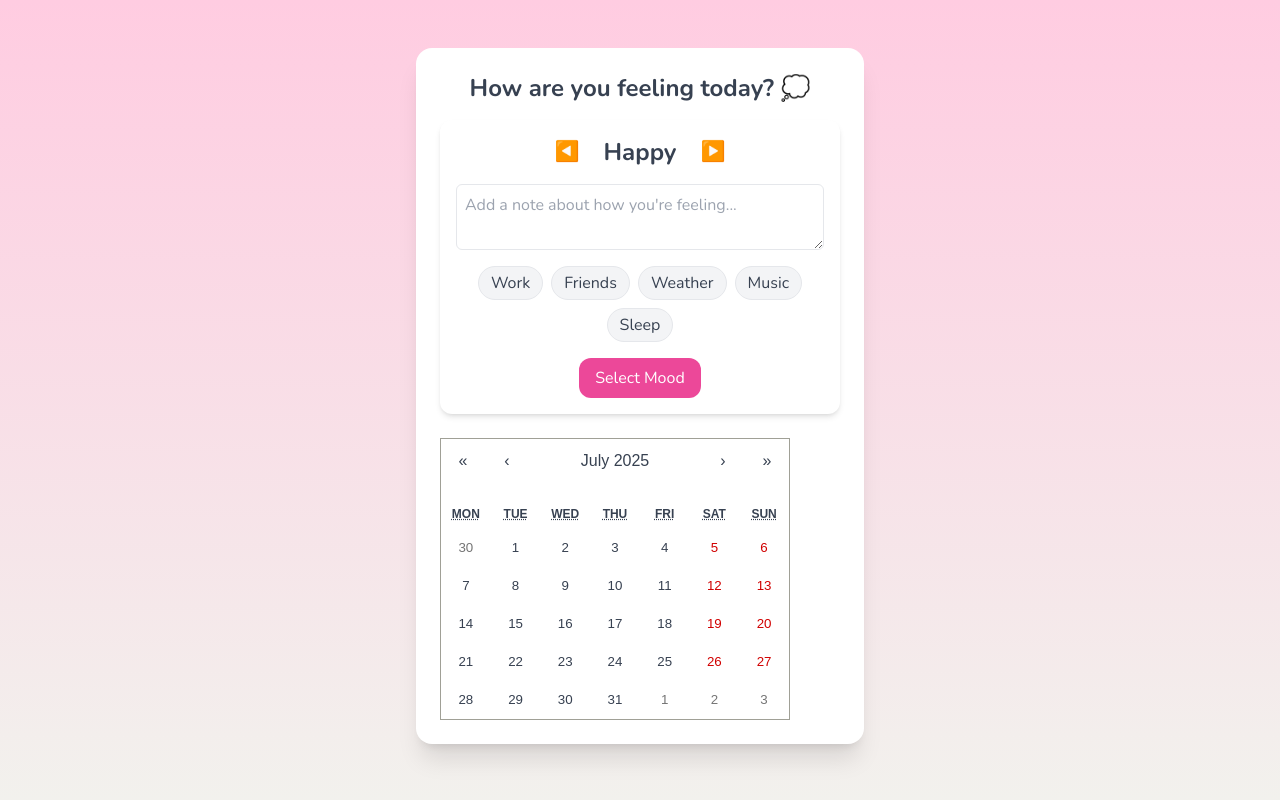
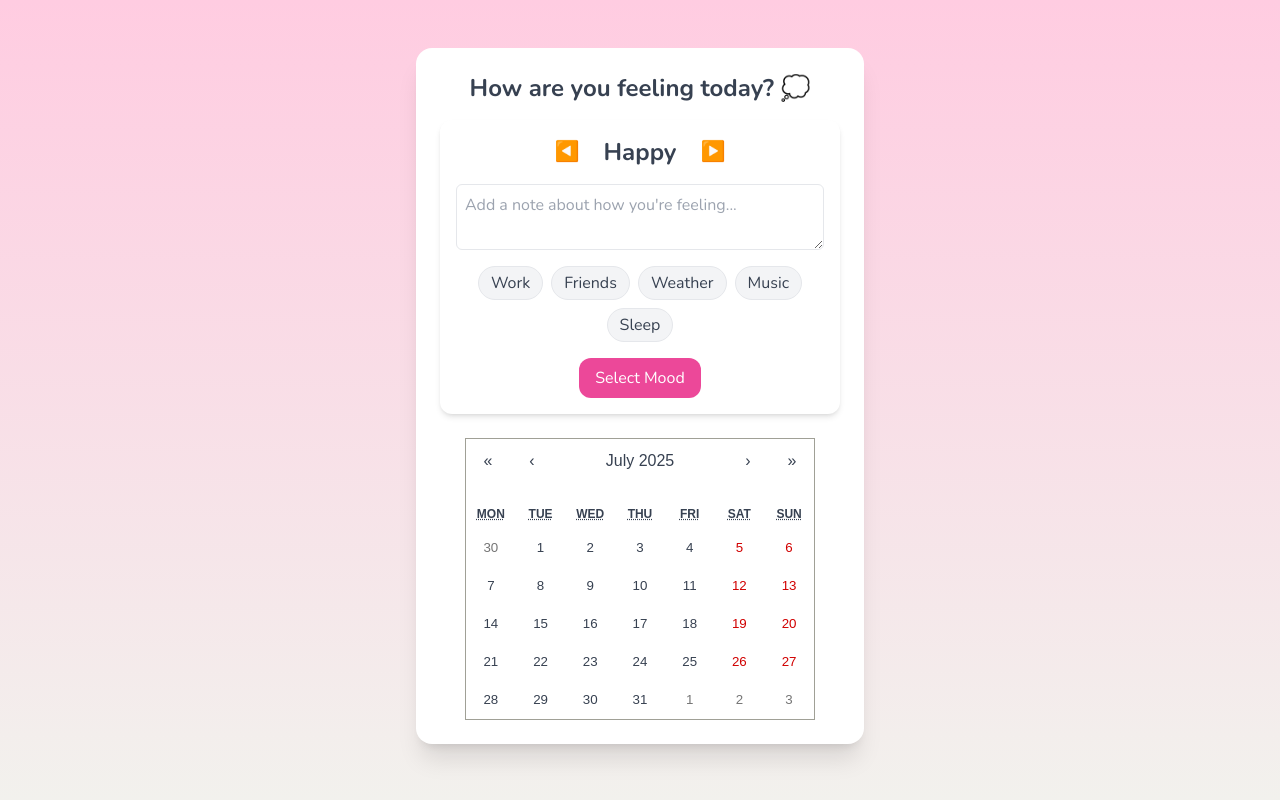
Before and after one commit to anwexhaa/mindmapme, a React (Vite) app: page / in a window 1280 px wide. Built offline with nearby package versions, Linux system fonts and the light colour scheme.

Commit message:
centering the calendar

```diff
--- a/src/App.jsx
+++ b/src/App.jsx
@@ -8,21 +8,24 @@ function App() {
     return saved ? JSON.parse(saved) : [];
   });
 
+  const [selectedDate, setSelectedDate] = useState(() =>
+    new Date().toLocaleDateString("en-CA")
+  );
+
   useEffect(() => {
     localStorage.setItem("moodEntries", JSON.stringify(entries));
   }, [entries]);
 
   const addMoodEntry = ({ mood, note, triggers }) => {
-    const today = new Date().toLocaleDateString('en-CA');
     const newEntry = {
       id: crypto.randomUUID(),
       mood,
       note,
       triggers,
-      date: today,
+      date: selectedDate,
     };
 
-    const updated = entries.filter((e) => e.date !== today).concat(newEntry);
+    const updated = entries.filter((e) => e.date !== selectedDate).concat(newEntry);
     setEntries(updated);
   };
 
@@ -35,7 +38,11 @@ function App() {
 
         <MoodSelector addMoodEntry={addMoodEntry} />
 
-        <MoodCalendar entries={entries} />
+        <MoodCalendar
+          entries={entries}
+          selectedDate={selectedDate}
+          setSelectedDate={setSelectedDate}
+        />
       </div>
     </div>
   );
--- a/src/components/MoodCalendar.jsx
+++ b/src/components/MoodCalendar.jsx
@@ -2,7 +2,7 @@ import React from "react";
 import Calendar from "react-calendar";
 import "react-calendar/dist/Calendar.css";
 
-function MoodCalendar({ entries }) {
+function MoodCalendar({ entries, selectedDate, setSelectedDate }) {
   const moodColors = {
     Happy: "#FFF6B2",
     Sad: "#B3C7F9",
@@ -17,10 +17,14 @@ function MoodCalendar({ entries }) {
   }, {});
 
   return (
-    <div className="mt-6 max-w-md mx-auto">
+  <div className="flex justify-center mt-6">
     <Calendar
+      onClickDay={(value) =>
+        setSelectedDate(value.toLocaleDateString("en-CA"))
+      }
+      value={new Date(selectedDate)}
       tileContent={({ date }) => {
-          const dateStr = date.toISOString().split("T")[0];
+        const dateStr = date.toLocaleDateString("en-CA");
         const mood = moodMap[dateStr];
         if (!mood) return null;
 
@@ -34,6 +38,7 @@ function MoodCalendar({ entries }) {
     />
   </div>
 );
+
 }
 
 export default MoodCalendar;
```
Lines whose indentation alone changed are shown as unchanged.
